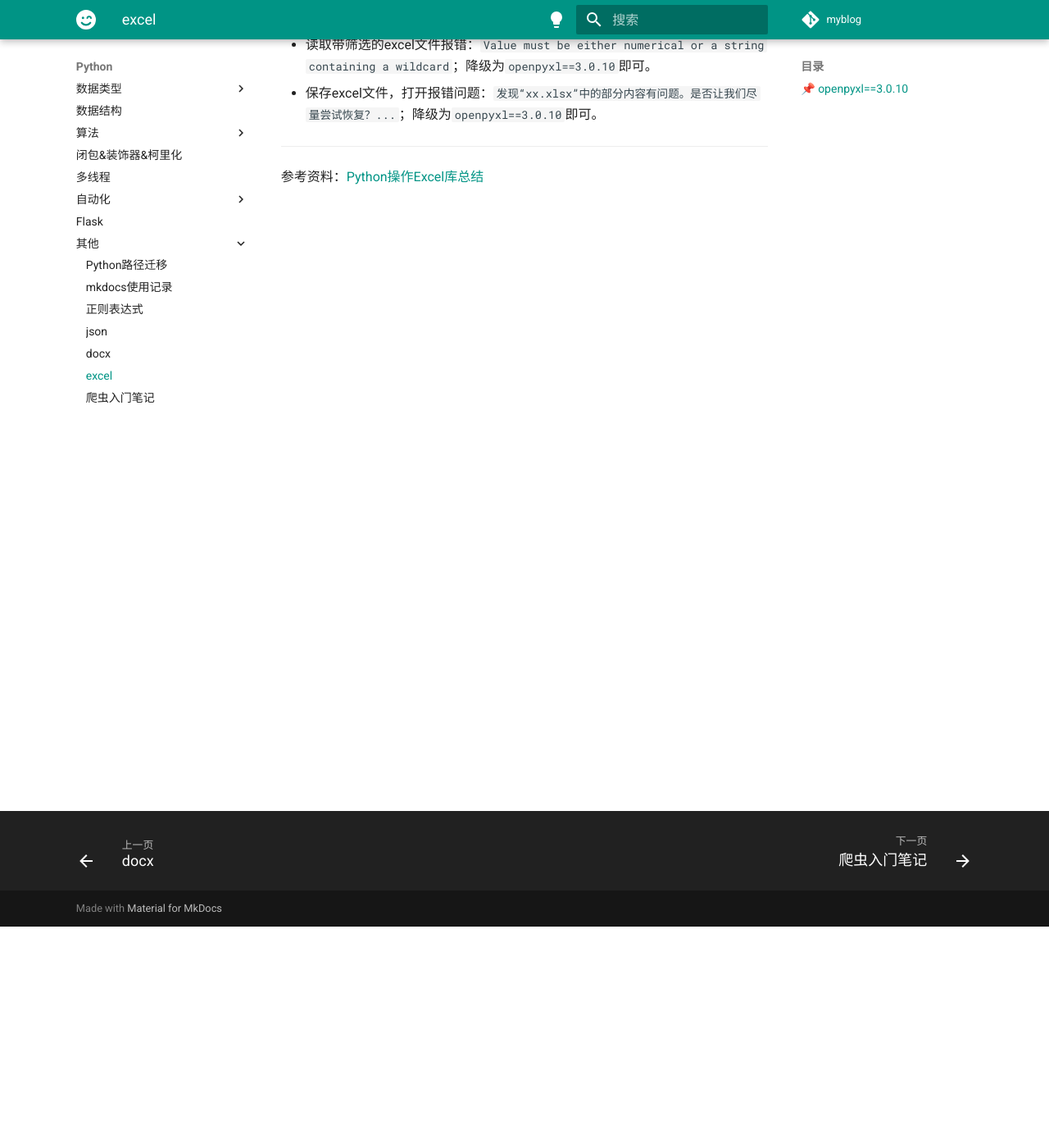
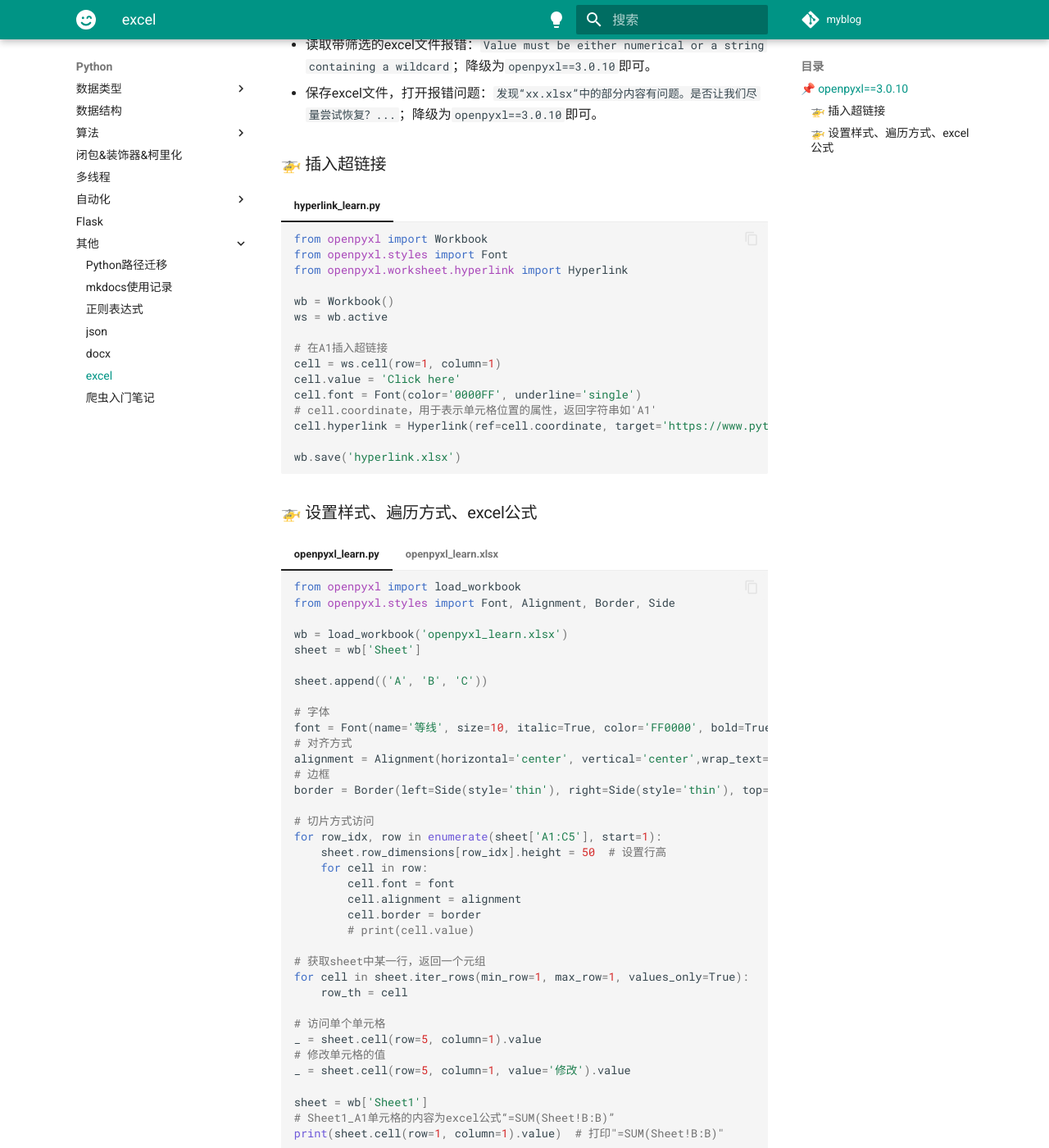
Before and after one commit to Jork-S-B/Jork-S-B.github.io, an MkDocs documentation site: the page built from docs/python/pyexcel/pyexcel_notes.md, in a window 1280 px wide and 1400 px high, scrolled down 270 px. Shown: the whole window at 82% size. Built offline with MkDocs 1.6.1 and Material for MkDocs 9.7.7, drawn with Linux system fonts in a browser that asks for light colours; comment, search, counter and statistics services are not loaded; some of the changed text lies outside the part shown.

Commit message:
复习一下openpyxl

````diff
--- a/docs/python/pyexcel/pyexcel_notes.md
+++ b/docs/python/pyexcel/pyexcel_notes.md
@@ -4,6 +4,85 @@
 * 读取带筛选的excel文件报错：`Value must be either numerical or a string containing a wildcard`；降级为`openpyxl==3.0.10`即可。
 * 保存excel文件，打开报错问题：`发现“xx.xlsx”中的部分内容有问题。是否让我们尽量尝试恢复？...`；降级为`openpyxl==3.0.10`即可。
 
+### 🚁 插入超链接
+
+=== "hyperlink_learn.py"
+
+    ```python
+    from openpyxl import Workbook
+    from openpyxl.styles import Font
+    from openpyxl.worksheet.hyperlink import Hyperlink
+
+    wb = Workbook()
+    ws = wb.active
+
+    # 在A1插入超链接
+    cell = ws.cell(row=1, column=1)
+    cell.value = 'Click here'
+    cell.font = Font(color='0000FF', underline='single')
+    # cell.coordinate，用于表示单元格位置的属性，返回字符串如'A1'
+    cell.hyperlink = Hyperlink(ref=cell.coordinate, target='https://www.python.org/')
+
+    wb.save('hyperlink.xlsx')
+
+    ```
+
+### 🚁 设置样式、遍历方式、excel公式
+
+=== "openpyxl_learn.py"
+
+    ```python
+    from openpyxl import load_workbook
+    from openpyxl.styles import Font, Alignment, Border, Side
+
+    wb = load_workbook('openpyxl_learn.xlsx')
+    sheet = wb['Sheet']
+
+    sheet.append(('A', 'B', 'C'))
+
+    # 字体
+    font = Font(name='等线', size=10, italic=True, color='FF0000', bold=True)
+    # 对齐方式
+    alignment = Alignment(horizontal='center', vertical='center',wrap_text=True)
+    # 边框
+    border = Border(left=Side(style='thin'), right=Side(style='thin'), top=Side(style='thin'), bottom=Side(style='thin'))
+
+    # 切片方式访问
+    for row_idx, row in enumerate(sheet['A1:C5'], start=1):
+        sheet.row_dimensions[row_idx].height = 50  # 设置行高
+        for cell in row:
+            cell.font = font
+            cell.alignment = alignment
+            cell.border = border
+            # print(cell.value)
+
+    # 获取sheet中某一行，返回一个元组
+    for cell in sheet.iter_rows(min_row=1, max_row=1, values_only=True):
+        row_th = cell
+
+    # 访问单个单元格
+    _ = sheet.cell(row=5, column=1).value
+    # 修改单元格的值
+    _ = sheet.cell(row=5, column=1, value='修改').value
+
+    sheet = wb['Sheet1']
+    # Sheet1_A1单元格的内容为excel公式“=SUM(Sheet!B:B)”
+    print(sheet.cell(row=1, column=1).value)  # 打印"=SUM(Sheet!B:B)"
+
+    # load_workbook()设置data_only=True，才会读取excel公式的计算结果
+
+    wb.save('openpyxl_learn_bak.xlsx')
+
+    ```
+
+=== "openpyxl_learn.xlsx"
+
+    [openpyxl_learn.xlsx](file/openpyxl_learn.xlsx)
+
 ---
 
-参考资料：[Python操作Excel库总结](https://zhuanlan.zhihu.com/p/353669230)
+参考资料：
+
+1. [Python操作Excel库总结](https://zhuanlan.zhihu.com/p/353669230)
+2. [openpyxl模块常用方法](https://www.cnblogs.com/programmer-tlh/p/10461353.html)
+3. [openpyxl模块使用样式](https://zhuanlan.zhihu.com/p/154206853)
````
Also changed, not shown: 1 other file.
